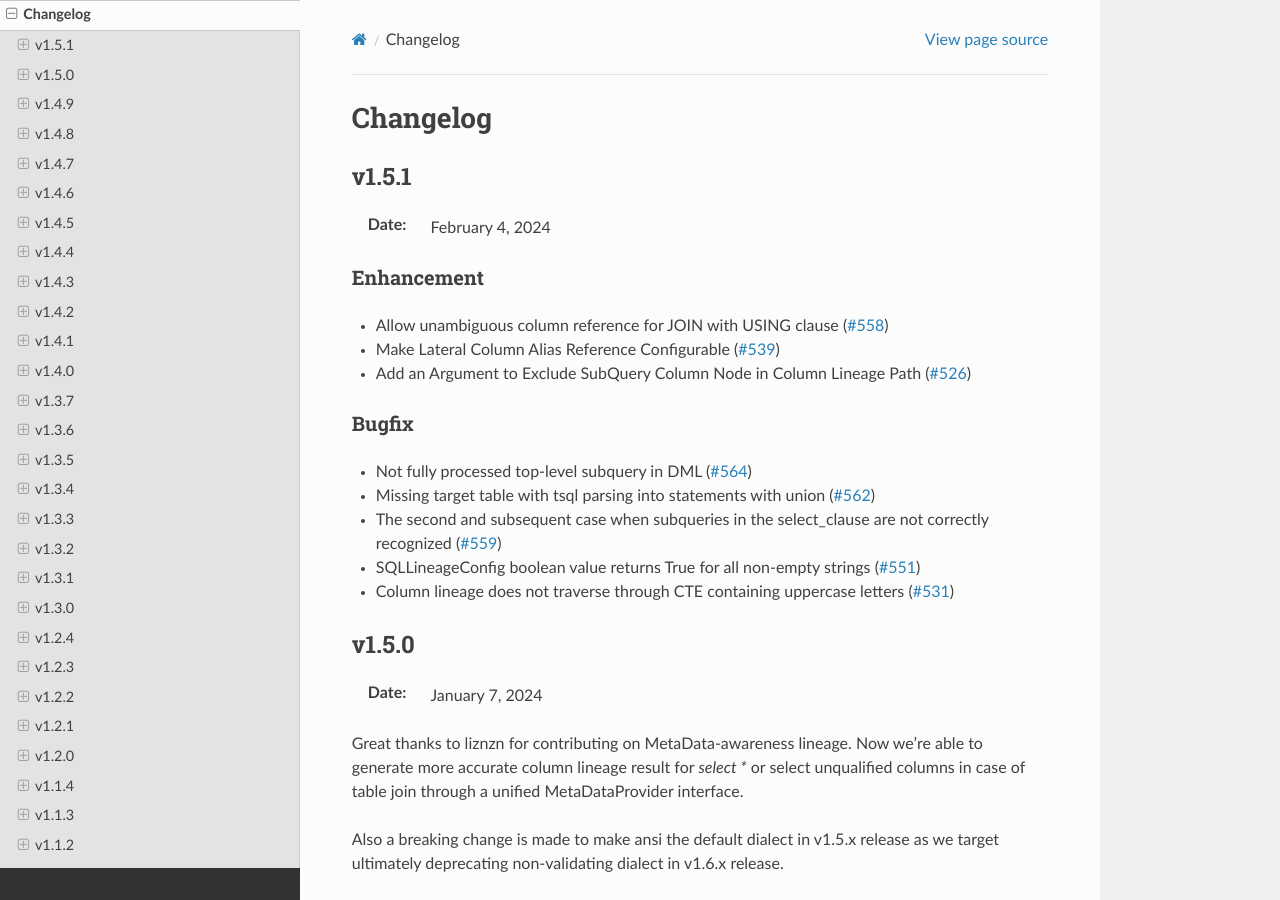
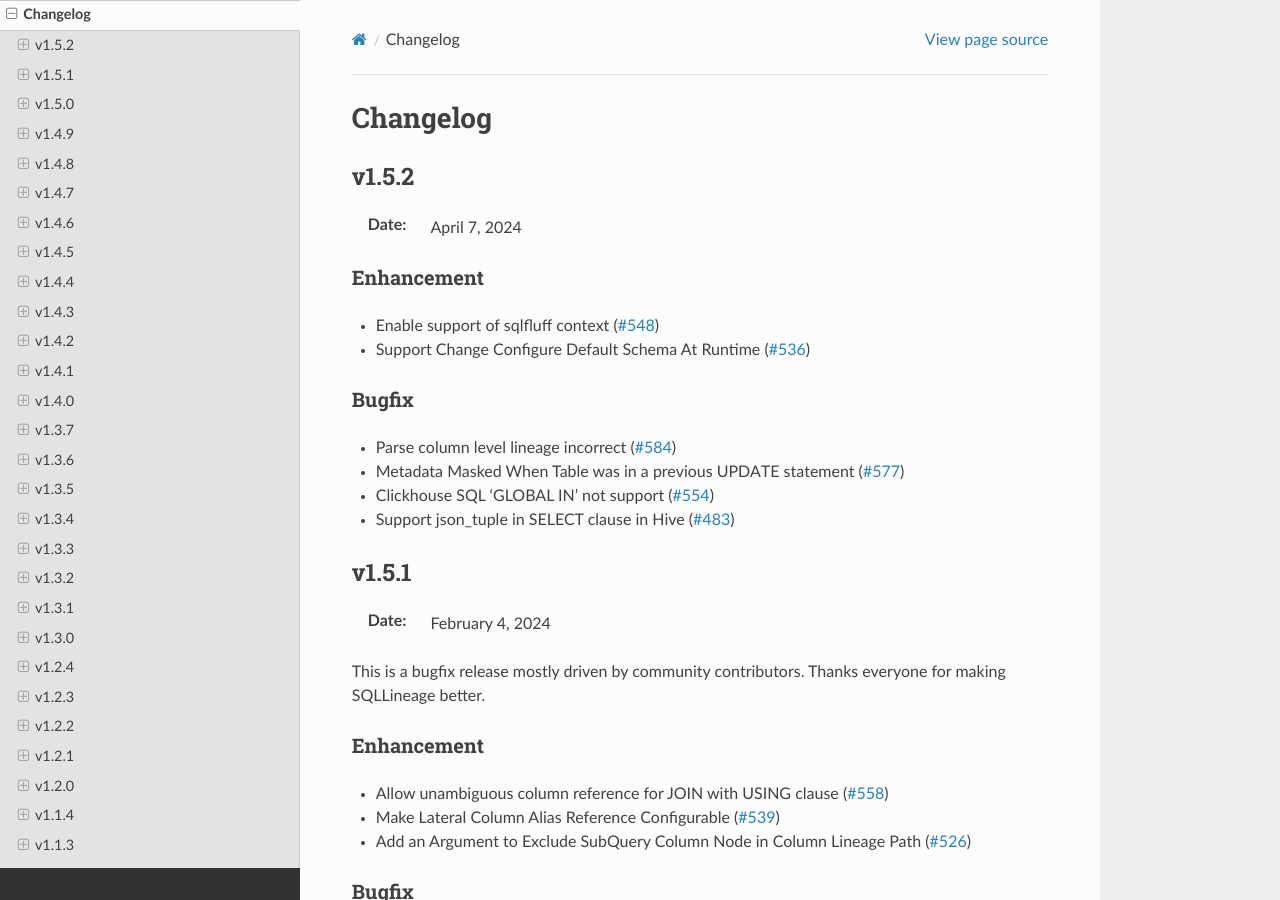
Before and after one commit to reata/sqllineage, a Sphinx documentation site: the page built from docs/release_note/changelog.rst, in a window 1280 px wide and 900 px high. Built offline with Sphinx 7.4.7 and the Read the Docs theme 2.0.0, drawn with Linux system fonts in a browser that asks for light colours.

Commit message:
chore: bump version to 1.5.2 (#594)

```diff
--- a/docs/release_note/changelog.rst
+++ b/docs/release_note/changelog.rst
@@ -2,9 +2,27 @@
 Changelog
 *********
 
+v1.5.2
+======
+:Date: April 7, 2024
+
+Enhancement
+-------------
+* Enable support of sqlfluff context (`#548 <https://github.com/reata/sqllineage/issues/548>`_)
+* Support Change Configure Default Schema At Runtime (`#536 <https://github.com/reata/sqllineage/issues/536>`_)
+
+Bugfix
+-------------
+* Parse column level lineage incorrect (`#584 <https://github.com/reata/sqllineage/issues/584>`_)
+* Metadata Masked When Table was in a previous UPDATE statement (`#577 <https://github.com/reata/sqllineage/issues/577>`_)
+* Clickhouse SQL 'GLOBAL IN' not support (`#554 <https://github.com/reata/sqllineage/issues/554>`_)
+* Support json_tuple in SELECT clause in Hive (`#483 <https://github.com/reata/sqllineage/issues/483>`_)
+
 v1.5.1
 ======
 :Date: February 4, 2024
+
+This is a bugfix release mostly driven by community contributors. Thanks everyone for making SQLLineage better.
 
 Enhancement
 -------------
--- a/sqllineage/__init__.py
+++ b/sqllineage/__init__.py
@@ -1,5 +1,5 @@
 NAME = "sqllineage"
-VERSION = "1.5.1"
+VERSION = "1.5.2"
 DEFAULT_LOGGING = {
     "version": 1,
     "disable_existing_loggers": False,
```
Also changed, not shown: 2 other files.
